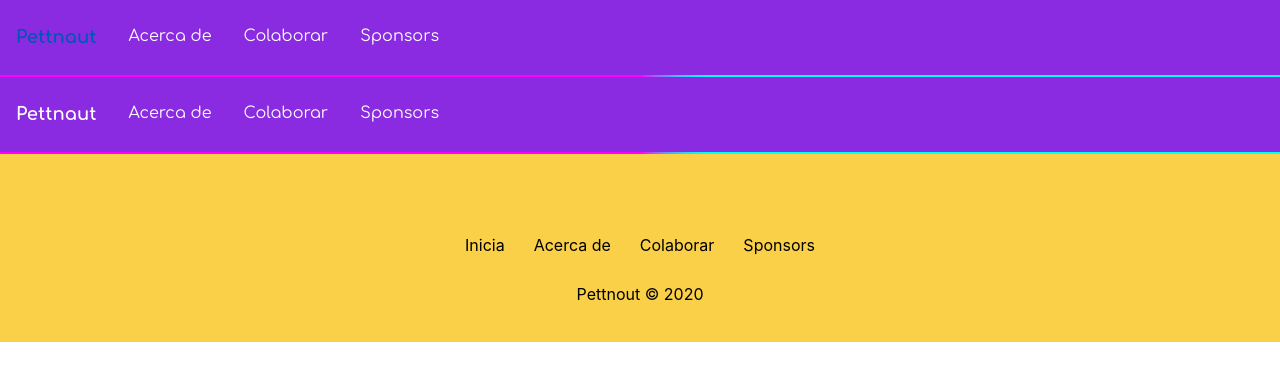
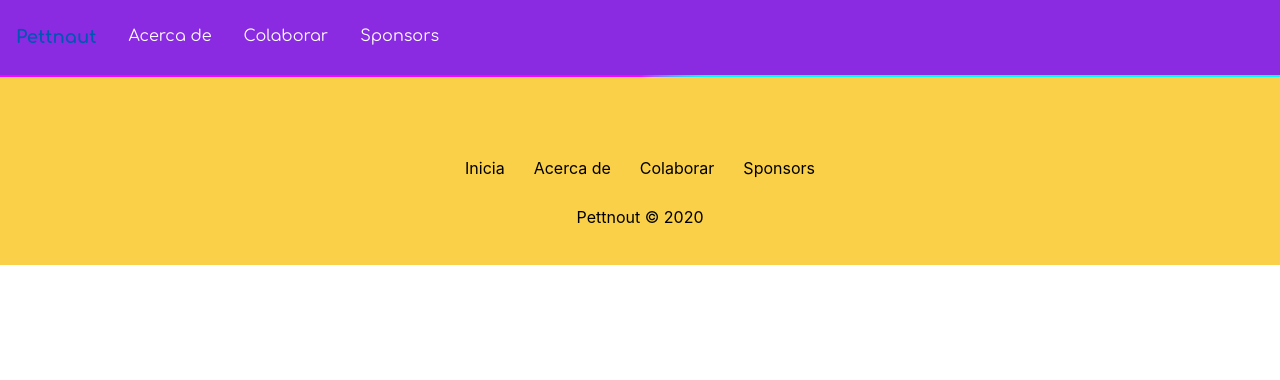
Before and after one commit to pettnaut/frontend-code, a React (Create React App) app: page / in a window 1280 px wide. Shown: the top 380 px of the page. Built offline with nearby package versions, Linux system fonts and the light colour scheme.

Commit message:
Initial status of components

```diff
--- a/src/components/notfound/NotFound.js
+++ b/src/components/notfound/NotFound.js
@@ -0,0 +1,9 @@
+import React from 'react'
+
+function NotFound() {
+  return (
+    <h1>NotFound</h1>
+  );
+}
+
+export default NotFound;
--- a/src/components/screens/Home.js
+++ b/src/components/screens/Home.js
@@ -1,6 +1,5 @@
 import React from 'react'
-import Header from '../header/Header'
 
 export default () => (
-    <Header/>
+    <div/>
 )
```
